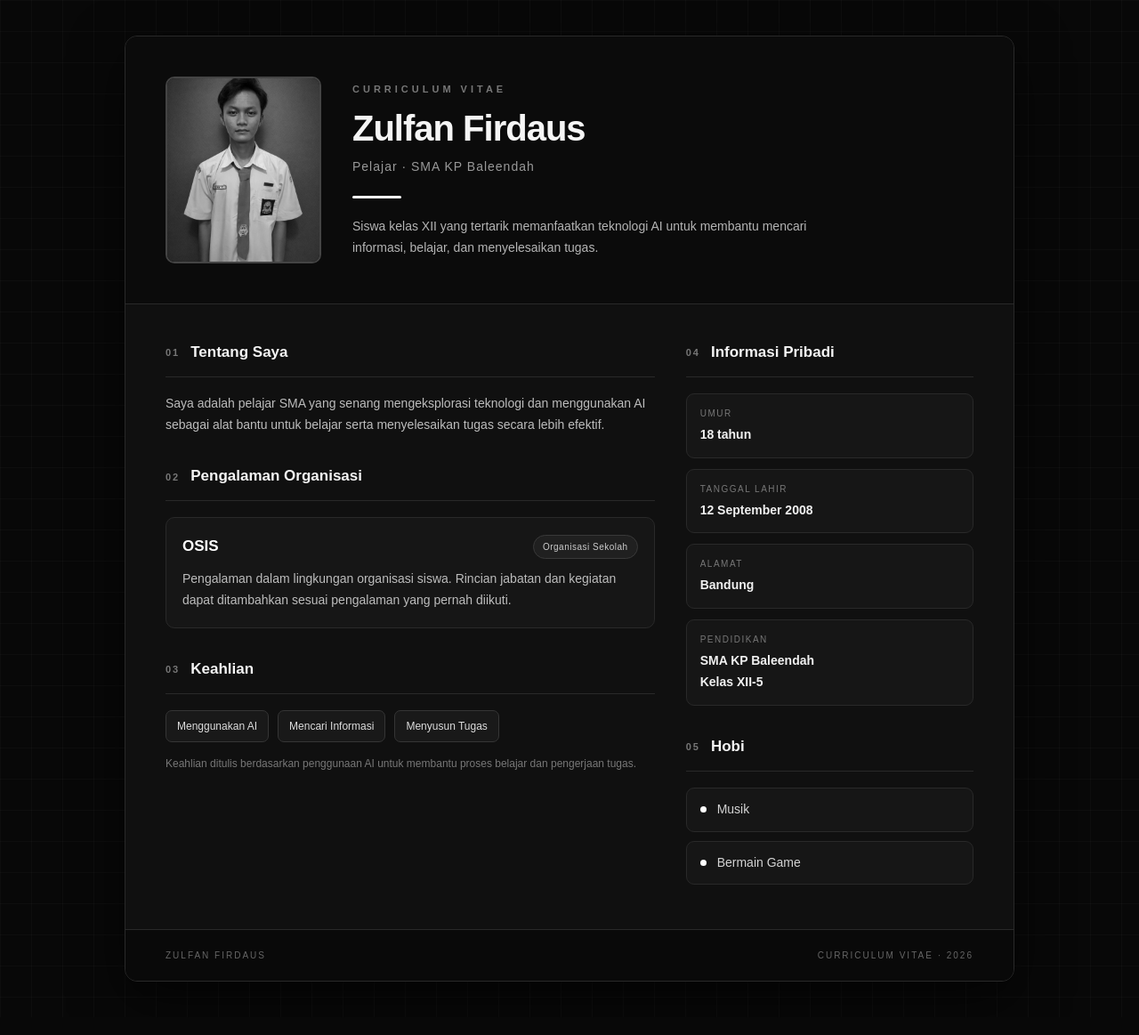
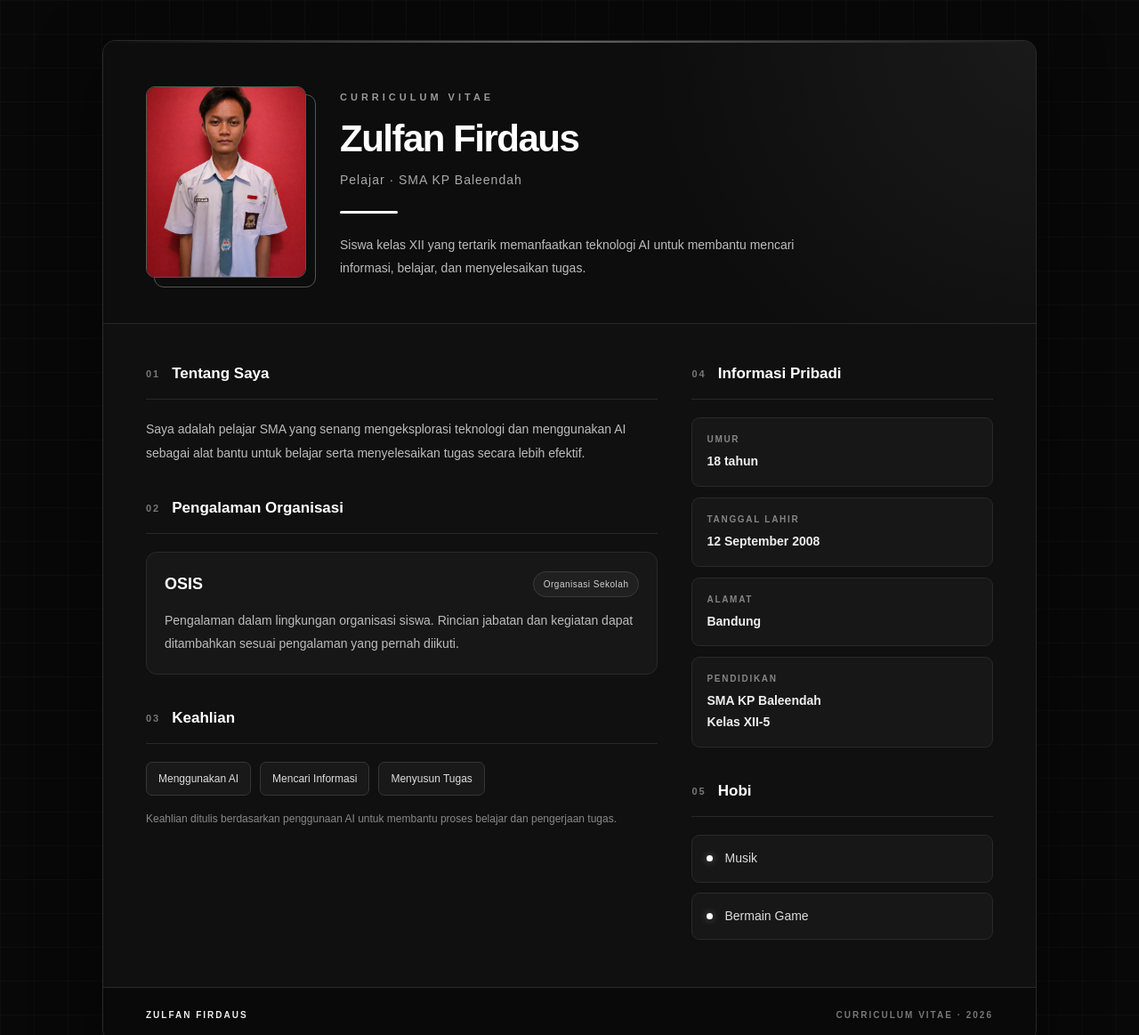
Before and after one commit to shadowwzeyy-ctrl/cv-zulfan2, a plain HTML site: page index.html in a window 1280 px wide. Shown: the top 1163 px of the page at 89% size. Drawn offline with Linux system fonts and the light colour scheme.

Commit message:
Update style.css

```diff
--- a/style.css
+++ b/style.css
@@ -1,4 +1,11 @@
-/* ===== RESET ===== */
+/* =========================================
+   ZULFAN FIRDAUS - CURRICULUM VITAE
+   DESIGN: DARK EXECUTIVE / MODERN TECH
+========================================= */
+
+
+/* ===== 01. RESET & VARIABLES ===== */
+
 * {
     margin: 0;
     padding: 0;
@@ -8,71 +15,168 @@
 :root {
     --bg: #080808;
     --card: #101010;
-    --surface: #161616;
-    --white: #f5f5f5;
-    --text: #d4d4d4;
-    --muted: #777777;
+    --card-light: #171717;
+    --card-hover: #1d1d1d;
+
+    --white: #ffffff;
+    --text: #d8d8d8;
+    --muted: #888888;
+
     --border: #292929;
-    --accent: #ffffff;
+    --border-light: #3a3a3a;
+
+    --accent: #f5f5f5;
+
+    --radius: 12px;
 }
 
-/* ===== BODY ===== */
+
+/* ===== 02. BODY ===== */
+
 body {
+    min-height: 100vh;
+    padding: 45px 20px;
+
     font-family: Arial, Helvetica, sans-serif;
-    background-color: var(--bg);
-    background-image:
-        linear-gradient(rgba(255,255,255,0.025) 1px, transparent 1px),
-        linear-gradient(90deg, rgba(255,255,255,0.025) 1px, transparent 1px);
-    background-size: 35px 35px;
+    line-height: 1.7;
 
     color: var(--text);
-    line-height: 1.7;
-    padding: 40px 20px;
+    background-color: var(--bg);
+
+    background-image:
+        linear-gradient(
+            rgba(255, 255, 255, 0.025) 1px,
+            transparent 1px
+        ),
+        linear-gradient(
+            90deg,
+            rgba(255, 255, 255, 0.025) 1px,
+            transparent 1px
+        );
+
+    background-size: 38px 38px;
 }
 
-/* ===== MAIN RESUME ===== */
+
+/* ===== 03. MAIN CONTAINER ===== */
+
 .resume {
-    max-width: 1000px;
+    width: 100%;
+    max-width: 1050px;
+
     margin: 0 auto;
+
     background: var(--card);
+
     border: 1px solid var(--border);
-    border-radius: 14px;
+    border-radius: 15px;
+
     overflow: hidden;
-    box-shadow: 0 20px 60px rgba(0, 0, 0, 0.6);
+
+    box-shadow:
+        0 25px 70px rgba(0, 0, 0, 0.55),
+        0 0 1px rgba(255, 255, 255, 0.1);
 }
 
-/* ===== HERO ===== */
+
+/* ===== 04. HERO SECTION ===== */
+
 .hero {
+    position: relative;
+
     display: flex;
     align-items: center;
-    gap: 35px;
-    padding: 45px;
-    background: #0b0b0b;
+
+    gap: 38px;
+
+    padding: 48px;
+
+    background:
+        radial-gradient(
+            circle at top right,
+            rgba(255, 255, 255, 0.055),
+            transparent 40%
+        ),
+        #0d0d0d;
+
     border-bottom: 1px solid var(--border);
 }
 
+
+/* Decorative line */
+
+.hero::before {
+    content: "";
+
+    position: absolute;
+
+    top: 0;
+    left: 0;
+
+    width: 100%;
+    height: 2px;
+
+    background: linear-gradient(
+        90deg,
+        transparent,
+        #ffffff,
+        transparent
+    );
+
+    opacity: 0.35;
+}
+
+
+/* ===== PROFILE PHOTO ===== */
+
 .profile-photo {
+    position: relative;
     flex-shrink: 0;
-    position: relative;
+}
+
+.profile-photo::after {
+    content: "";
+
+    position: absolute;
+
+    width: 100%;
+    height: 100%;
+
+    top: 9px;
+    left: 9px;
+
+    border: 1px solid #555555;
+    border-radius: 11px;
+
+    z-index: 0;
 }
 
 .profile-photo img {
+    position: relative;
+    z-index: 1;
+
     display: block;
-    width: 175px;
-    height: 210px;
+
+    width: 180px;
+    height: 215px;
+
     object-fit: cover;
     object-position: center;
-    border: 2px solid #444;
+
+    border: 1px solid #555555;
     border-radius: 10px;
-    filter: grayscale(100%);
-    transition: 0.3s ease;
+
+    background: #1a1a1a;
+
+    transition: transform 0.3s ease;
 }
 
 .profile-photo img:hover {
-    filter: grayscale(0%);
-    border-color: white;
-    transform: scale(1.02);
+    transform: translateY(-4px);
 }
+
+
+/* ===== HERO TEXT ===== */
 
 .hero-text {
     flex: 1;
@@ -80,47 +184,71 @@ body {
 }
 
 .eyebrow {
-    color: var(--muted);
+    display: inline-block;
+
+    color: #999999;
+
     font-size: 11px;
     font-weight: bold;
+
     letter-spacing: 4px;
-    margin-bottom: 10px;
+
+    margin-bottom: 12px;
 }
 
 .hero h1 {
     color: var(--white);
-    font-size: 40px;
+
+    font-size: 42px;
+    font-weight: 700;
+
     line-height: 1.2;
-    margin-bottom: 8px;
-    letter-spacing: -1px;
+    letter-spacing: -1.5px;
+
+    margin-bottom: 10px;
 }
 
 .subtitle {
-    color: #999;
+    color: #aaaaaa;
+
     font-size: 14px;
     letter-spacing: 1px;
 }
 
 .accent-line {
-    width: 55px;
+    width: 65px;
     height: 3px;
-    background: white;
-    border-radius: 5px;
-    margin: 20px 0;
+
+    margin: 22px 0;
+
+    background: var(--white);
+
+    border-radius: 10px;
 }
 
 .intro {
-    color: #b5b5b5;
+    max-width: 550px;
+
+    color: #bdbdbd;
+
     font-size: 14px;
-    max-width: 540px;
+    line-height: 1.9;
 }
 
-/* ===== CONTENT GRID ===== */
+
+/* ===== 05. CONTENT LAYOUT ===== */
+
 .content-grid {
     display: grid;
-    grid-template-columns: minmax(0, 1.7fr) minmax(240px, 1fr);
-    gap: 35px;
-    padding: 40px 45px;
+
+    grid-template-columns:
+        minmax(0, 1.7fr)
+        minmax(250px, 1fr);
+
+    gap: 38px;
+
+    padding: 42px 48px;
+
     align-items: start;
 }
 
@@ -129,9 +257,11 @@ body {
     min-width: 0;
 }
 
-/* ===== SECTION ===== */
+
+/* ===== 06. SECTION ===== */
+
 .section {
-    margin-bottom: 32px;
+    margin-bottom: 35px;
 }
 
 .section:last-child {
@@ -141,238 +271,441 @@ body {
 .section h2 {
     display: flex;
     align-items: center;
-    gap: 12px;
+
+    gap: 13px;
+
     color: var(--white);
+
     font-size: 17px;
     font-weight: 600;
-    margin-bottom: 18px;
-    padding-bottom: 12px;
+
+    margin-bottom: 20px;
+    padding-bottom: 13px;
+
     border-bottom: 1px solid var(--border);
 }
 
 .section h2 span {
-    color: #777;
+    color: #777777;
+
     font-size: 11px;
+    font-weight: bold;
+
     letter-spacing: 2px;
-    font-weight: bold;
 }
 
 .section > p,
 .item > p {
     color: #bdbdbd;
+
     font-size: 14px;
+    line-height: 1.9;
 }
 
-/* ===== ORGANIZATION EXPERIENCE ===== */
+
+/* ===== 07. ORGANIZATION EXPERIENCE ===== */
+
 .item {
-    padding: 18px;
-    background: var(--surface);
+    padding: 20px;
+
+    background: var(--card-light);
+
     border: 1px solid var(--border);
-    border-radius: 10px;
-    transition: 0.3s ease;
+    border-radius: var(--radius);
+
+    transition:
+        background 0.25s ease,
+        border-color 0.25s ease,
+        transform 0.25s ease;
 }
 
 .item:hover {
-    border-color: #555;
-    background: #1b1b1b;
+    background: var(--card-hover);
+
+    border-color: var(--border-light);
+
+    transform: translateY(-3px);
 }
 
 .item-top {
     display: flex;
     justify-content: space-between;
     align-items: center;
+
     flex-wrap: wrap;
-    gap: 10px;
-    margin-bottom: 10px;
+    gap: 12px;
+
+    margin-bottom: 12px;
 }
 
 .item h3 {
-    color: white;
-    font-size: 17px;
+    color: var(--white);
+
+    font-size: 18px;
+    font-weight: 600;
 }
 
 .tag {
-    color: #ccc;
+    padding: 5px 11px;
+
+    color: #d0d0d0;
+
     background: #202020;
-    border: 1px solid #393939;
+
+    border: 1px solid #3a3a3a;
     border-radius: 20px;
-    padding: 4px 10px;
+
     font-size: 10px;
     letter-spacing: 0.5px;
 }
 
-/* ===== SKILLS ===== */
+
+/* ===== 08. SKILLS ===== */
+
 .skill-list {
     display: flex;
     flex-wrap: wrap;
+
     gap: 10px;
-    margin-bottom: 14px;
+
+    margin-bottom: 16px;
 }
 
 .skill {
     display: inline-block;
-    color: #ddd;
+
+    padding: 8px 13px;
+
+    color: #dddddd;
+
     background: #191919;
-    border: 1px solid #353535;
+
+    border: 1px solid #363636;
     border-radius: 7px;
-    padding: 7px 12px;
+
     font-size: 12px;
-    transition: 0.3s ease;
+
+    transition: 0.25s ease;
 }
 
 .skill:hover {
     color: #080808;
-    background: white;
-    border-color: white;
+
+    background: #ffffff;
+
+    border-color: #ffffff;
+
+    transform: translateY(-2px);
 }
 
 .small-note {
     color: var(--muted) !important;
+
     font-size: 12px !important;
+    line-height: 1.8 !important;
 }
 
-/* ===== PERSONAL DETAILS ===== */
+
+/* ===== 09. PERSONAL INFORMATION ===== */
+
 .detail {
-    background: var(--surface);
+    padding: 15px 16px;
+
+    margin-bottom: 12px;
+
+    background: var(--card-light);
+
     border: 1px solid var(--border);
     border-radius: 9px;
-    padding: 13px 15px;
-    margin-bottom: 12px;
+
     overflow-wrap: anywhere;
-    transition: 0.3s ease;
+
+    transition:
+        background 0.25s ease,
+        border-color 0.25s ease,
+        transform 0.25s ease;
 }
 
 .detail:hover {
-    border-color: #555;
-    transform: translateX(3px);
+    background: var(--card-hover);
+
+    border-color: var(--border-light);
+
+    transform: translateX(4px);
 }
 
 .detail .label {
-    color: #777;
+    color: #858585;
+
     font-size: 10px;
+    font-weight: bold;
+
     text-transform: uppercase;
-    letter-spacing: 1.5px;
-    margin-bottom: 4px;
+    letter-spacing: 1.7px;
+
+    margin-bottom: 5px;
 }
 
 .detail p:last-child {
-    color: #f1f1f1;
+    color: #eeeeee;
+
     font-size: 14px;
     font-weight: 600;
+
+    line-height: 1.7;
 }
 
-/* ===== HOBBIES ===== */
+
+/* ===== 10. HOBBIES ===== */
+
 .hobby {
     display: flex;
     align-items: center;
-    gap: 12px;
-    background: var(--surface);
+
+    gap: 13px;
+
+    padding: 14px 16px;
+
+    margin-bottom: 11px;
+
+    color: #dddddd;
+
+    background: var(--card-light);
+
     border: 1px solid var(--border);
     border-radius: 9px;
-    padding: 12px 15px;
-    margin-bottom: 10px;
+
     font-size: 14px;
-    transition: 0.3s ease;
+
+    transition: 0.25s ease;
 }
 
 .hobby:hover {
-    background: #202020;
-    border-color: #555;
+    background: var(--card-hover);
+
+    border-color: var(--border-light);
+
+    transform: translateX(4px);
 }
 
 .hobby-dot {
     width: 7px;
     height: 7px;
+
     flex-shrink: 0;
-    background: white;
+
+    background: #ffffff;
+
     border-radius: 50%;
+
+    box-shadow: 0 0 8px rgba(255, 255, 255, 0.35);
 }
 
-/* ===== FOOTER ===== */
+
+/* ===== 11. FOOTER ===== */
+
 footer {
     display: flex;
     justify-content: space-between;
+    align-items: center;
+
     flex-wrap: wrap;
-    gap: 10px;
-    padding: 20px 45px;
+    gap: 12px;
+
+    padding: 22px 48px;
+
     background: #090909;
+
     border-top: 1px solid var(--border);
-    color: #666;
+
+    color: #777777;
+
     font-size: 10px;
+    font-weight: 600;
+
     letter-spacing: 2px;
 }
 
-/* ===== TABLET AND MOBILE ===== */
-@media (max-width: 700px) {
+footer span:first-child {
+    color: #eeeeee;
+}
+
+
+/* ===== 12. TABLET ===== */
+
+@media (max-width: 850px) {
+
+    .content-grid {
+        grid-template-columns: 1.4fr 1fr;
+
+        gap: 25px;
+
+        padding: 35px 30px;
+    }
+
+    .hero {
+        padding: 38px 30px;
+    }
+
+    .hero h1 {
+        font-size: 35px;
+    }
+
+    footer {
+        padding: 20px 30px;
+    }
+}
+
+
+/* ===== 13. MOBILE ===== */
+
+@media (max-width: 650px) {
 
     body {
         padding: 15px 10px;
     }
 
     .resume {
-        border-radius: 10px;
+        border-radius: 11px;
     }
 
     .hero {
         flex-direction: column;
+
         text-align: center;
-        padding: 30px 22px;
-        gap: 22px;
+
+        gap: 25px;
+
+        padding: 35px 22px;
     }
 
     .profile-photo img {
-        width: 145px;
-        height: 175px;
+        width: 150px;
+        height: 180px;
     }
 
     .hero h1 {
-        font-size: 30px;
+        font-size: 31px;
+        letter-spacing: -0.8px;
+
         overflow-wrap: anywhere;
     }
 
+    .eyebrow {
+        font-size: 10px;
+        letter-spacing: 3px;
+    }
+
     .accent-line {
-        margin: 18px auto;
+        margin: 20px auto;
+    }
+
+    .intro {
+        font-size: 13px;
     }
 
     .content-grid {
         grid-template-columns: 1fr;
-        gap: 30px;
-        padding: 28px 22px;
+
+        gap: 35px;
+
+        padding: 30px 22px;
+    }
+
+    .section h2 {
+        font-size: 16px;
+    }
+
+    .item {
+        padding: 16px;
     }
 
     footer {
-        padding: 18px 22px;
         flex-direction: column;
+
         text-align: center;
+
+        padding: 20px;
     }
 }
 
-/* ===== PRINT ===== */
+
+/* ===== 14. SMALL MOBILE ===== */
+
+@media (max-width: 360px) {
+
+    body {
+        padding: 10px 7px;
+    }
+
+    .hero {
+        padding: 28px 16px;
+    }
+
+    .hero h1 {
+        font-size: 27px;
+    }
+
+    .content-grid {
+        padding: 25px 16px;
+    }
+
+    .skill {
+        font-size: 11px;
+        padding: 7px 10px;
+    }
+
+    .item-top {
+        align-items: flex-start;
+        flex-direction: column;
+    }
+}
+
+
+/* ===== 15. PRINT ===== */
+
 @media print {
 
     body {
-        background: white;
-        color: #111;
         padding: 0;
+
+        color: #222222;
+        background: #ffffff;
     }
 
     .resume {
         max-width: 100%;
+
+        border: none;
+        border-radius: 0;
+
         box-shadow: none;
-        border: none;
     }
 
     .hero {
-        background: #111 !important;
+        background: #111111 !important;
+
         print-color-adjust: exact;
         -webkit-print-color-adjust: exact;
+    }
+
+    .profile-photo img {
+        filter: none;
     }
 
     .content-grid {
         gap: 20px;
     }
 
-    .profile-photo img {
-        filter: none;
+    .item,
+    .detail,
+    .hobby {
+        break-inside: avoid;
+    }
+
+    .skill,
+    .tag {
+        print-color-adjust: exact;
+        -webkit-print-color-adjust: exact;
     }
 }
```
